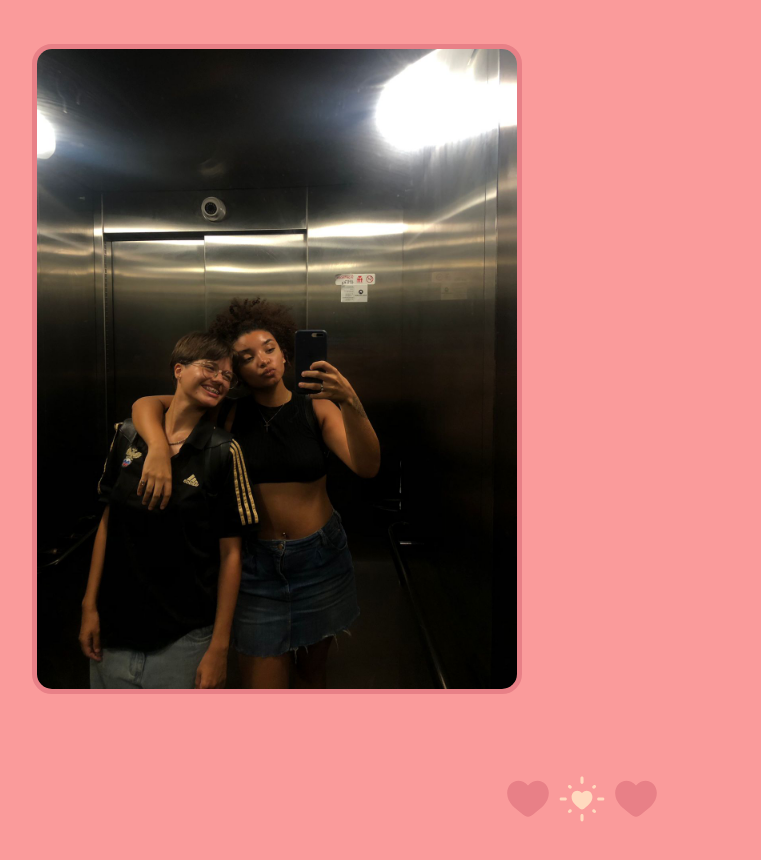
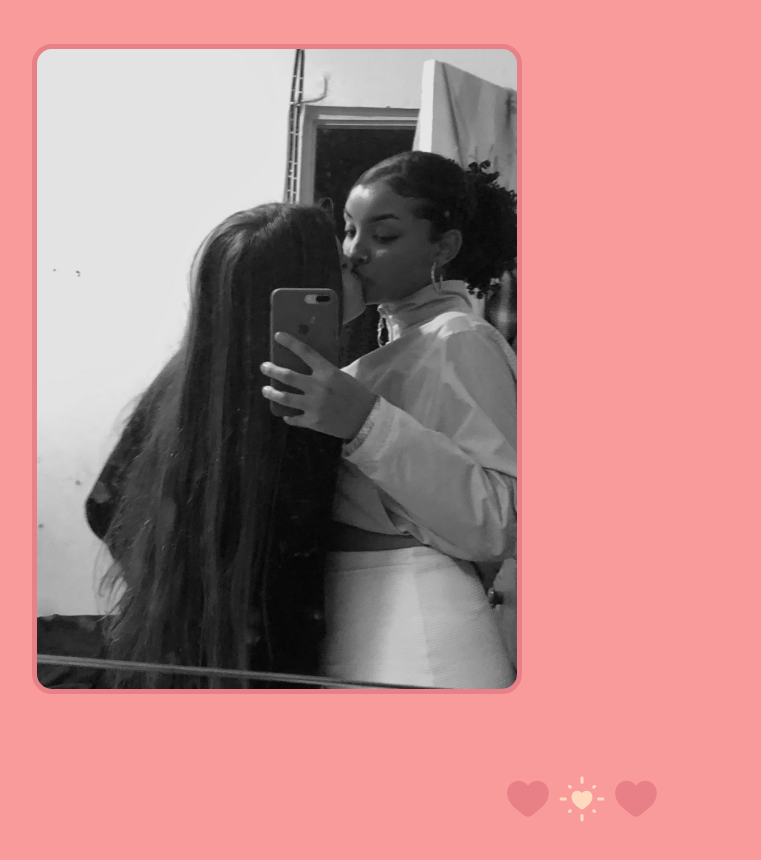
Before and after one commit to Carol909/Dia-dos-Namorados, a plain HTML site: page index.html in a window 1280 px wide. Shown: the part 3705-4565 px from the top of the page, without its empty margins (58-819 px from the left). Drawn offline with Linux system fonts and the light colour scheme; a script that the page names is missing.

Commit message:
Add files via upload

```diff
--- a/index.html
+++ b/index.html
@@ -62,7 +62,7 @@
     </div>
     <div class="img-left">
         <div>
-            <img src="img/2.jpeg" alt="">
+            <img src="img/4.jpeg" alt="">
         </div>
     </div>
     <div class="position">
```
Also changed, not shown: img/4.jpeg (added).
